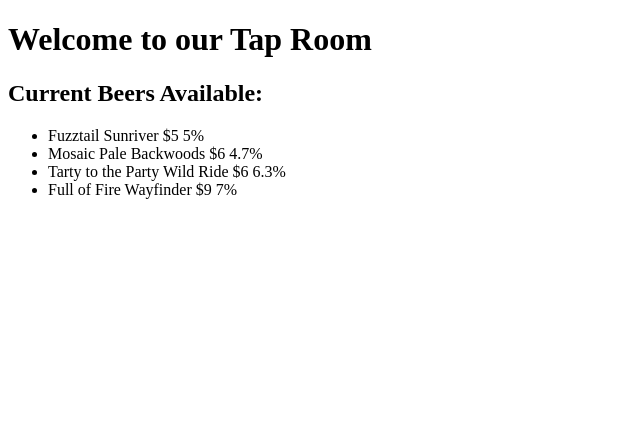
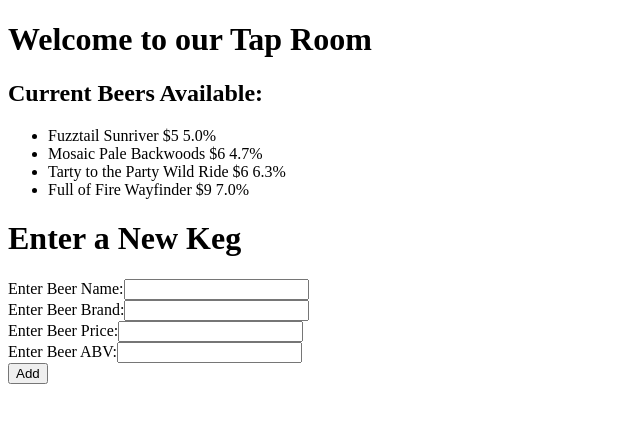
Before and after one commit to kailagoff/tap-room, an Angular app: page / in a window 1280 px wide. Shown: the top 422 px of the page, without its empty margins (0-640 px from the left). Built offline with nearby package versions, Linux system fonts and the light colour scheme.

Commit message:
add functionality to enter new kegs to system

```diff
--- a/src/app/add-keg/add-keg.component.html
+++ b/src/app/add-keg/add-keg.component.html
@@ -1,3 +1,18 @@
-<p>
-  add-keg works!
-</p>
+<h1>Enter a New Keg</h1>
+<div>
+ <label>Enter Beer Name:</label>
+ <input #newName>
+</div>
+<div>
+  <label>Enter Beer Brand:</label>
+  <input #newBrand>
+</div>
+<div>
+  <label>Enter Beer Price:</label>
+  <input #newPrice>
+</div>
+<div>
+  <label>Enter Beer ABV:</label>
+  <input #newAlcoholContent>
+</div>
+  <button (click)="submitForm(newName.value, newBrand.value, newPrice.value, newAlcoholContent.value)">Add</button>
--- a/src/app/add-keg/add-keg.component.ts
+++ b/src/app/add-keg/add-keg.component.ts
@@ -1,15 +1,16 @@
-import { Component, OnInit } from '@angular/core';
+import { Component, Output, EventEmitter } from '@angular/core';
+import { Keg } from '../models/keg.model'
 
 @Component({
   selector: 'app-add-keg',
   templateUrl: './add-keg.component.html',
   styleUrls: ['./add-keg.component.css']
 })
-export class AddKegComponent implements OnInit {
+export class AddKegComponent {
+  @Output() sendKeg = new EventEmitter();
 
-  constructor() { }
-
-  ngOnInit() {
+  submitForm(name: string, brand: string, price: string, alcoholContent: string) {
+    let newKeg: Keg = new Keg(name, brand, parseInt(price), parseInt(alcoholContent));
+    this.sendKeg.emit(newKeg);
   }
-
 }
--- a/src/app/app.component.html
+++ b/src/app/app.component.html
@@ -3,5 +3,5 @@
 </div>
 <div class="container">
   <app-keg-list [childKegsList]="masterKegsList"></app-keg-list>
-
+  <app-add-keg (sendKeg)="addKeg($event)"></app-add-keg>
 </div>
--- a/src/app/app.component.ts
+++ b/src/app/app.component.ts
@@ -1,4 +1,4 @@
-import { Component, Input, Ouput } from '@angular/core';
+import { Component, Input, Output } from '@angular/core';
 import { Keg } from './models/keg.model'
 
 @Component({
@@ -10,11 +10,14 @@ export class AppComponent {
   title = 'Tap Room';
 
   masterKegsList: Keg[] = [
-    new Keg("Fuzztail", "Sunriver", 5, 5.0),
-    new Keg("Mosaic Pale", "Backwoods", 6, 4.7),
-    new Keg("Tarty to the Party", "Wild Ride", 6, 6.3),
-    new Keg("Full of Fire", "Wayfinder", 9, 7.0)
+    new Keg("Fuzztail", "Sunriver", "5", "5.0"),
+    new Keg("Mosaic Pale", "Backwoods", "6", "4.7"),
+    new Keg("Tarty to the Party", "Wild Ride", "6", "6.3"),
+    new Keg("Full of Fire", "Wayfinder", "9", "7.0")
   ];
 
+  addKeg(newKeg: Keg) {
+    this.masterKegsList.push(newKeg);
+  }
 
 }
```
